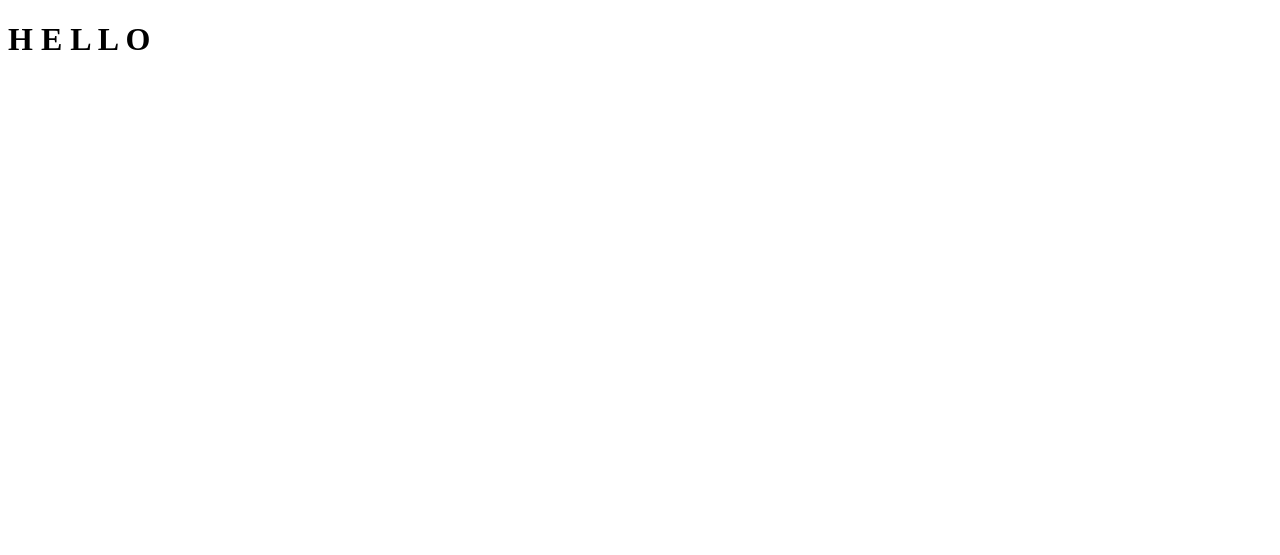
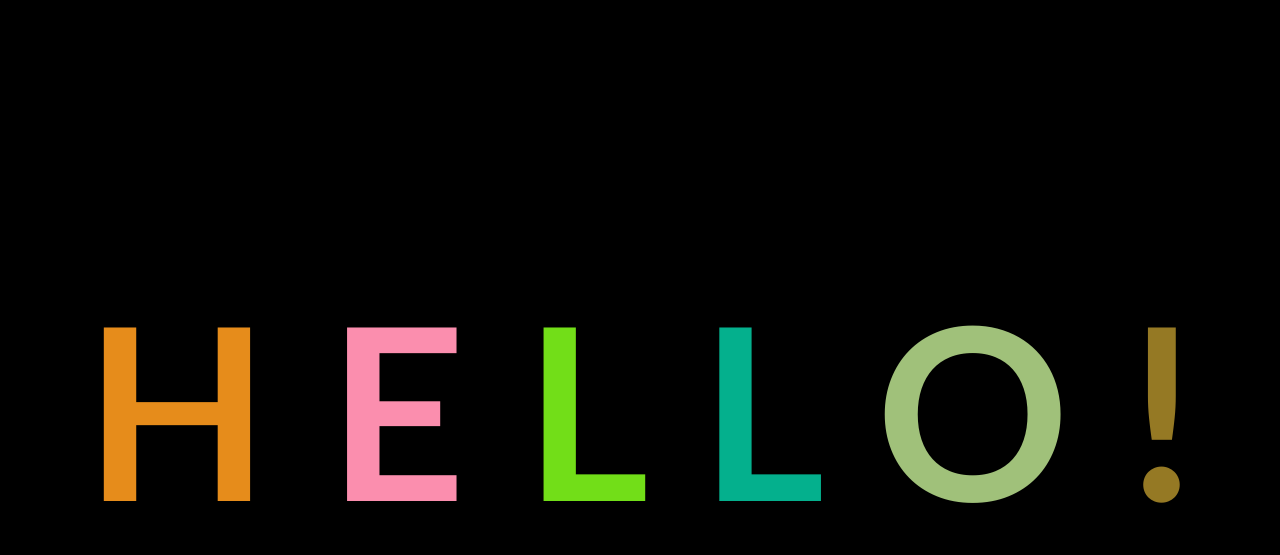
Before and after one commit to LeoTorres96/AnimatedTextGitDemo, a plain HTML site: page index.html in a window 1280 px wide. Drawn offline with Linux system fonts and the light colour scheme.

Commit message:
add basic styles

```diff
--- /dev/null
+++ b/app.css
@@ -0,0 +1,16 @@
+body {
+    display: flex;
+    justify-content: center;
+    align-items: center;
+    height: 100vh;
+    background-color: black;
+}
+
+h1 {
+    font-size: 15rem;
+    font-family: 'Trebuchet MS', 'Lucida Sans Unicode', 'Lucida Grande', 'Lucida Sans', Arial, sans-serif;
+}
+
+.letter {
+    transition: color 1000ms;
+}
--- a/index.html
+++ b/index.html
@@ -5,14 +5,16 @@
     <meta http-equiv="X-UA-Compatible" content="IE=edge">
     <meta name="viewport" content="width=device-width, initial-scale=1.0">
     <title>Random Colors</title>
+    <link rel="stylesheet" href="app.css">
 </head>
 <body>
     <h1>
-    <span class="laetter">H</span>
-    <span class="laetter">E</span>
-    <span class="laetter">L</span>
-    <span class="laetter">L</span>
-    <span class="laetter">O</span>
+    <span class="letter">H</span>
+    <span class="letter">E</span>
+    <span class="letter">L</span>
+    <span class="letter">L</span>
+    <span class="letter">O</span>
+    <span Class="letter">!</span>
     </h1>
     <script src="app.js"></script>
 </body>
```
